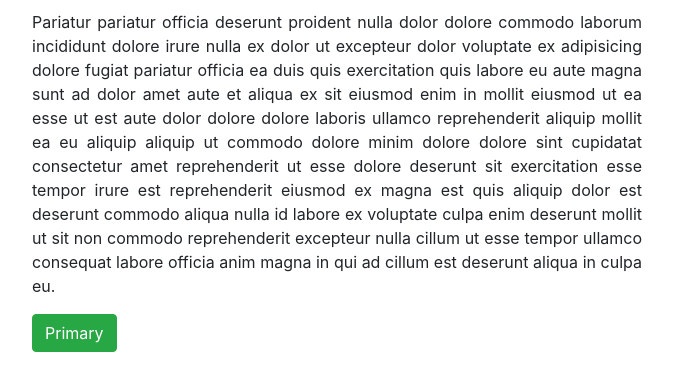
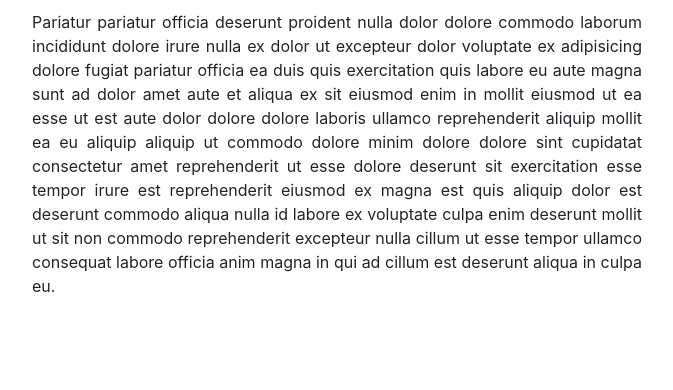
Before and after one commit to engelpain/frontend-tricks, a plain HTML site: page bootstrap4/overview.html in a window 1280 px wide. Shown: the part 124-514 px from the top of the page, without its empty margins (303-976 px from the left). Drawn offline with Linux system fonts and the light colour scheme.

```diff
--- a/bootstrap4/overview.html
+++ b/bootstrap4/overview.html
@@ -16,7 +16,7 @@
         <p>
 
 
-          <button type="button" class="btn btn-success">Primary</button>
+
 
         </p>
 
```
Also changed, not shown: 3 other files.
